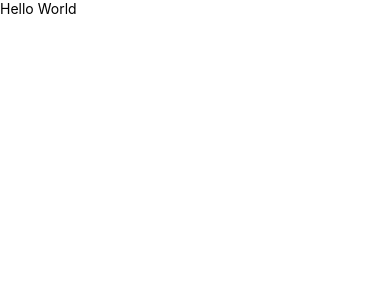
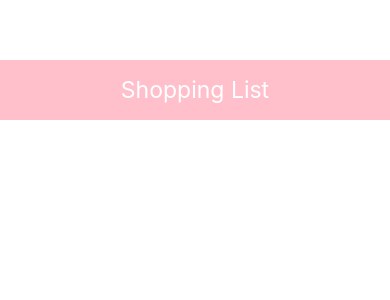
Before and after one commit to haphamo/react-native-shopping-list, a React Native app: screen / in a window 390 px wide. Shown: the top 300 px of the page. Built offline with nearby package versions, Linux system fonts and the light colour scheme.

Commit message:
imported header component into App

```diff
--- a/App.js
+++ b/App.js
@@ -1,11 +1,11 @@
 import React from 'react';
 import { View, Text, StyleSheet } from 'react-native'
-
+import Header from './components/Header'
 // flex in react native will default to column instead of row, flex param only supports single num
 const App = () => {
   return (
     <View style={styles.container}>
-      <Text style={styles.text}>Hello World</Text>
+      <Header />
 
     </View>
   )
@@ -14,6 +14,7 @@ const App = () => {
 const styles = StyleSheet.create({
   container: {
     flex: 1,
+    paddingTop: 60
   },
 
 })
--- a/components/Header.js
+++ b/components/Header.js
@@ -0,0 +1,25 @@
+import React from 'react';
+import { View, Text, StyleSheet, Image } from 'react-native'
+
+// flex in react native will default to column instead of row, flex param only supports single num
+const Header = () => {
+  return (
+    <View style={styles.header}>
+      <Text style={styles.text}>Shopping List</Text>
+    </View>
+  )
+}
+
+const styles = StyleSheet.create({
+  header: {
+    height: 60,
+    padding: 16,
+    backgroundColor: 'pink'
+  },
+  text: {
+    color: 'white',
+    fontSize: 23,
+    textAlign: 'center'
+  }
+})
+export default Header;
```
